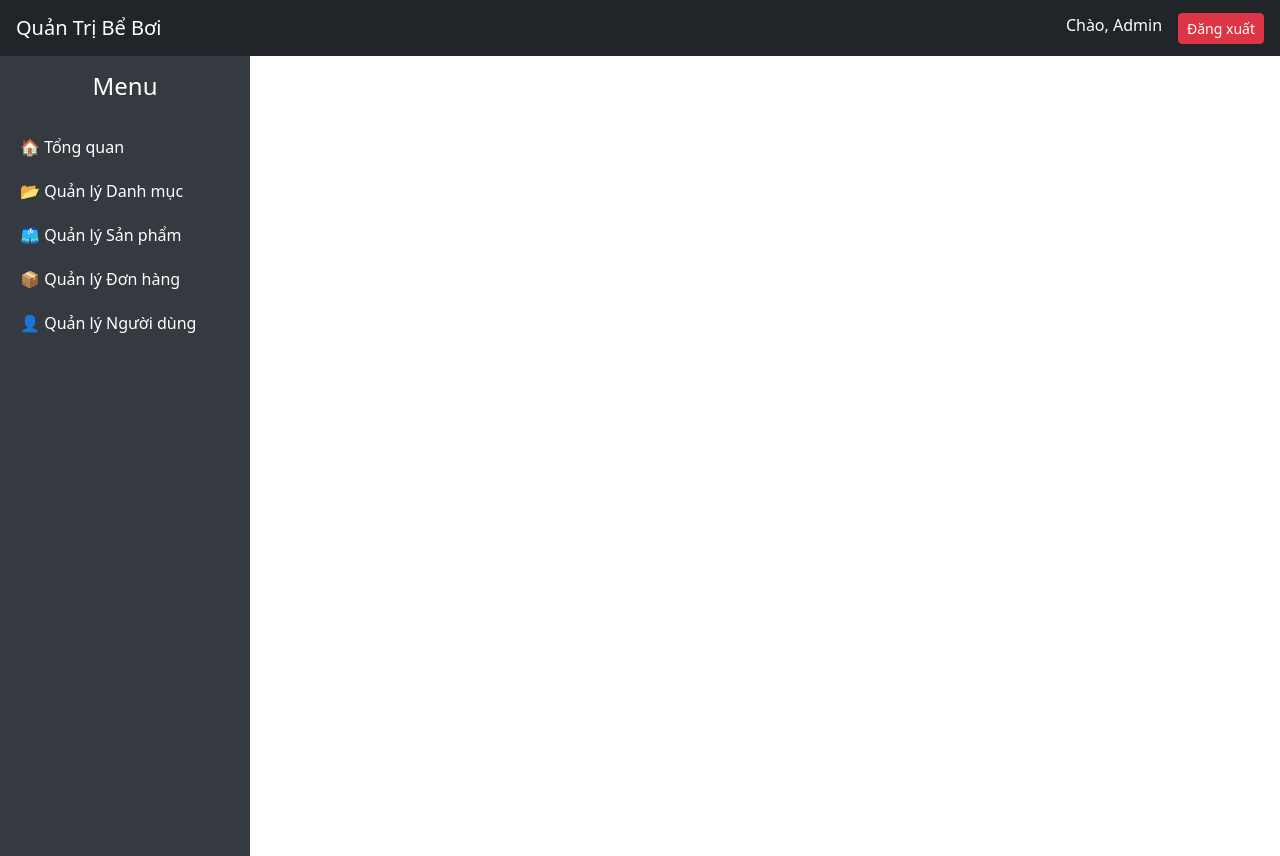
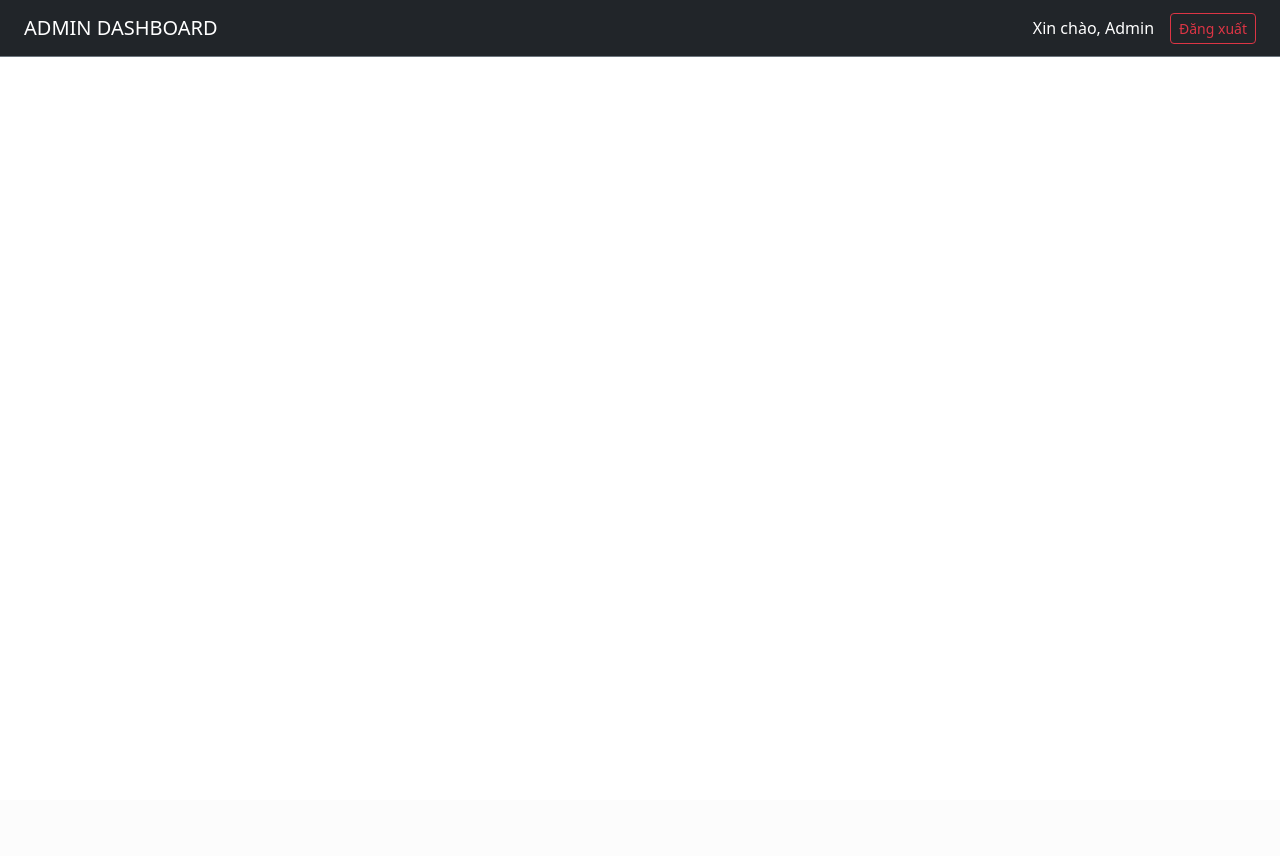
Before and after one commit to Tientai2k4/ThucTapNganh, a PHP site: page /ThucTapNganh/app/Views/admin/layouts/header.php in a window 1280 px wide. After the commit the page ends 57 px from the top, so only its background shows below. Run offline with PHP 8.4, Linux system fonts and the light colour scheme; some libraries are stand-ins or nearby versions.

Commit message:
cap nhat ngay 1 thanh vien 1

```diff
--- a/app/Core/Model.php
+++ b/app/Core/Model.php
@@ -1,11 +1,12 @@
 <?php
+// app/Core/Model.php
 namespace App\Core;
 
 class Model {
     protected $conn;
 
     public function __construct() {
-        // Nhúng file kết nối db.php
+        // Nhúng file kết nối db.php dùng chung
         require ROOT_PATH . '/config/db.php';
         /** @var \mysqli $conn */
         $this->conn = $conn;
--- a/app/Views/admin/layouts/footer.php
+++ b/app/Views/admin/layouts/footer.php
@@ -1,5 +1,3 @@
-</div> </div> <footer class="bg-light text-center py-3 mt-auto border-top">
-        <p class="mb-0">© 2025 Swimming Store Admin System.</p>
-    </footer>
+</div> </div> <script src="https://cdn.jsdelivr.net/npm/bootstrap@5.3.0/dist/js/bootstrap.bundle.min.js"></script>
 </body>
 </html>
--- a/app/Views/admin/layouts/header.php
+++ b/app/Views/admin/layouts/header.php
@@ -2,34 +2,25 @@
 <html lang="vi">
 <head>
     <meta charset="UTF-8">
-    <title>Admin Dashboard</title>
+    <meta name="viewport" content="width=device-width, initial-scale=1.0">
+    <title>Trang Quản Trị - Swimming Store</title>
     <link href="https://cdn.jsdelivr.net/npm/bootstrap@5.3.0/dist/css/bootstrap.min.css" rel="stylesheet">
+    <link rel="stylesheet" href="https://cdnjs.cloudflare.com/ajax/libs/font-awesome/6.0.0/css/all.min.css">
     <style>
-        body { display: flex; min-height: 100vh; flex-direction: column; }
+        body { min-height: 100vh; display: flex; flex-direction: column; }
         .wrapper { display: flex; flex: 1; }
-        .sidebar { min-width: 250px; background: #343a40; color: #fff; min-height: 100vh; }
-        .sidebar a { color: #fff; text-decoration: none; display: block; padding: 10px 20px; }
-        .sidebar a:hover { background: #495057; }
-        .content { flex: 1; padding: 20px; }
+        #sidebar { min-width: 250px; max-width: 250px; background: #343a40; color: #fff; transition: all 0.3s; }
+        #sidebar .nav-link { color: rgba(255,255,255,0.8); padding: 15px 20px; }
+        #sidebar .nav-link:hover { color: #fff; background: rgba(255,255,255,0.1); }
+        #content { width: 100%; padding: 20px; background: #f8f9fa; }
     </style>
 </head>
 <body>
-    <nav class="navbar navbar-dark bg-dark px-3">
-        <a class="navbar-brand" href="#">Quản Trị Bể Bơi</a>
-        <div class="d-flex">
-            <span class="text-white me-3">Chào, <?php echo $_SESSION['user_name'] ?? 'Admin'; ?></span>
-            <a href="<?= BASE_URL ?>admin/auth/logout" class="btn btn-sm btn-danger">Đăng xuất</a>
+    <nav class="navbar navbar-expand-lg navbar-dark bg-dark border-bottom border-secondary px-4">
+        <a class="navbar-brand" href="<?= BASE_URL ?>admin">ADMIN DASHBOARD</a>
+        <div class="collapse navbar-collapse justify-content-end">
+            <span class="navbar-text text-white me-3">Xin chào, Admin</span>
+            <a href="<?= BASE_URL ?>admin/auth/logout" class="btn btn-sm btn-outline-danger">Đăng xuất</a>
         </div>
     </nav>
-
     <div class="wrapper">
-        <div class="sidebar">
-            <h4 class="text-center py-3">Menu</h4>
-            <a href="<?= BASE_URL ?>admin/dashboard">🏠 Tổng quan</a>
-            <a href="<?= BASE_URL ?>admin/category">📂 Quản lý Danh mục</a>
-            <a href="<?= BASE_URL ?>admin/product">🩳 Quản lý Sản phẩm</a>
-            <a href="<?= BASE_URL ?>admin/order">📦 Quản lý Đơn hàng</a>
-            <a href="<?= BASE_URL ?>admin/user">👤 Quản lý Người dùng</a>
-        </div>
-
-        <div class="content">
```
Also changed, not shown: app/Controllers/Admin/DashboardController.php (+2 -7 lines), app/Core/App.php (+12 -13 lines), app/Core/Controller.php (+13 -3 lines), app/Views/admin/dashboard/index.php (+3 -28 lines), app/Views/admin/layouts/sidebar.php (added, +12 -0 lines).
